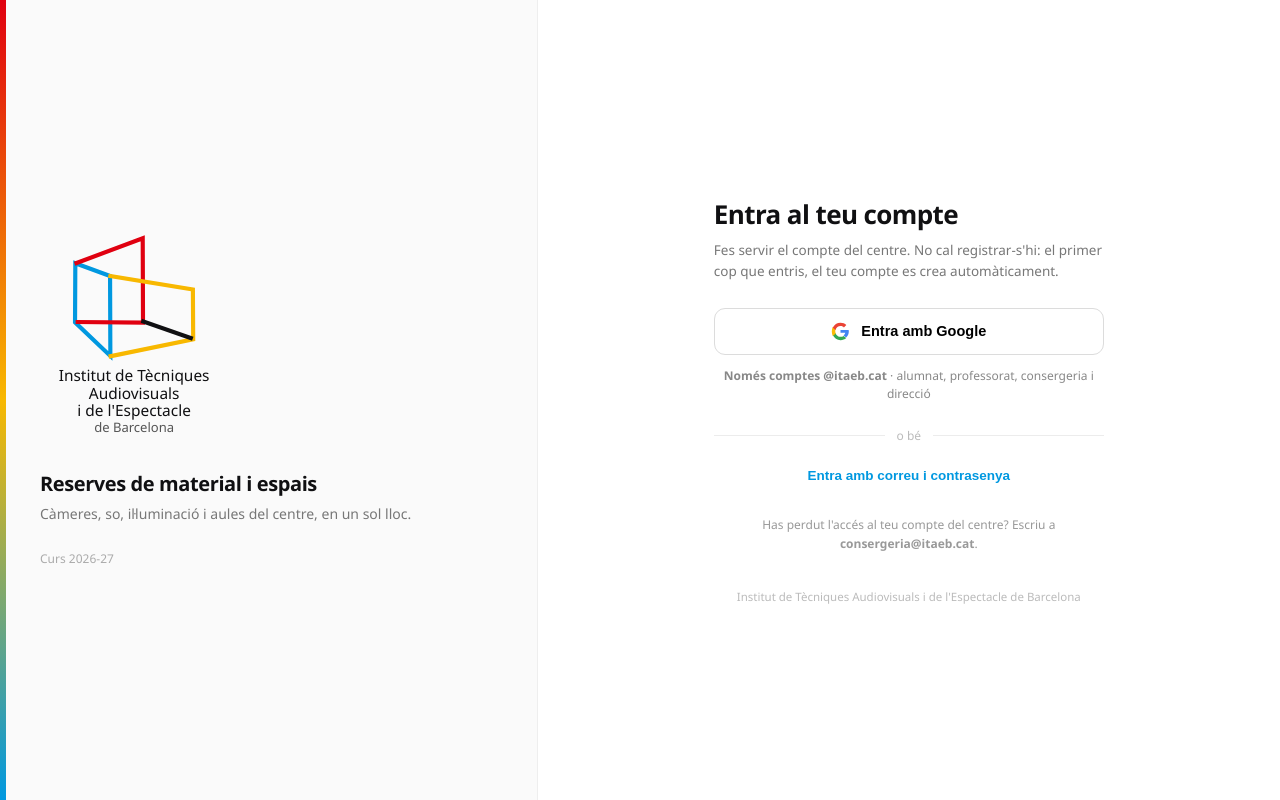
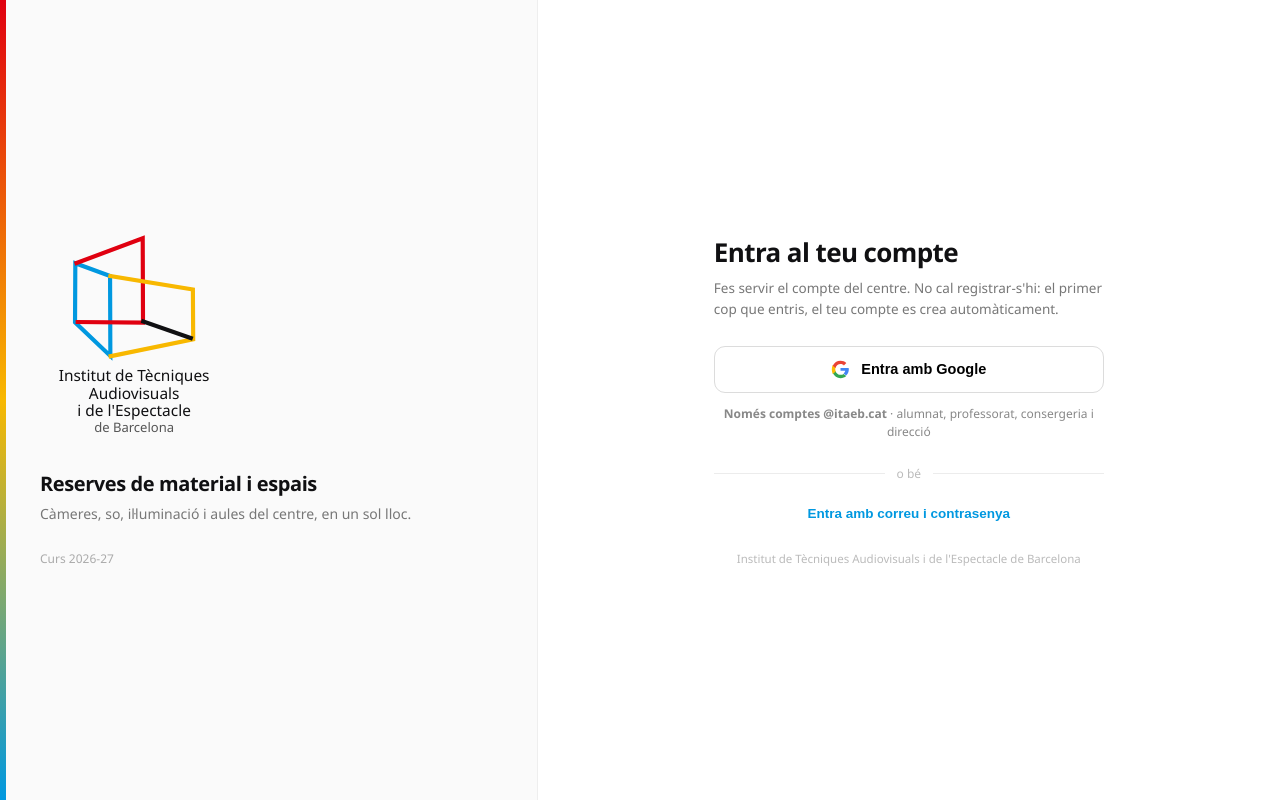
Before and after one commit to itaebsubscripcions/itaeb-reserves, a React (Vite) app: page / in a window 1280 px wide. Built offline with nearby package versions, Linux system fonts and the light colour scheme.

Commit message:
Remove account access assistance message
Removed assistance message for account access.

```diff
--- a/src/App.jsx
+++ b/src/App.jsx
@@ -1177,7 +1177,7 @@
             </div>
           )}
 
-          <p className="login-ajuda">Has perdut l'accés al teu compte del centre? Escriu a <b>consergeria@itaeb.cat</b>.</p>
+
         </div>
         <footer className="login-foot">Institut de Tècniques Audiovisuals i de l'Espectacle de Barcelona</footer>
       </main>
```
